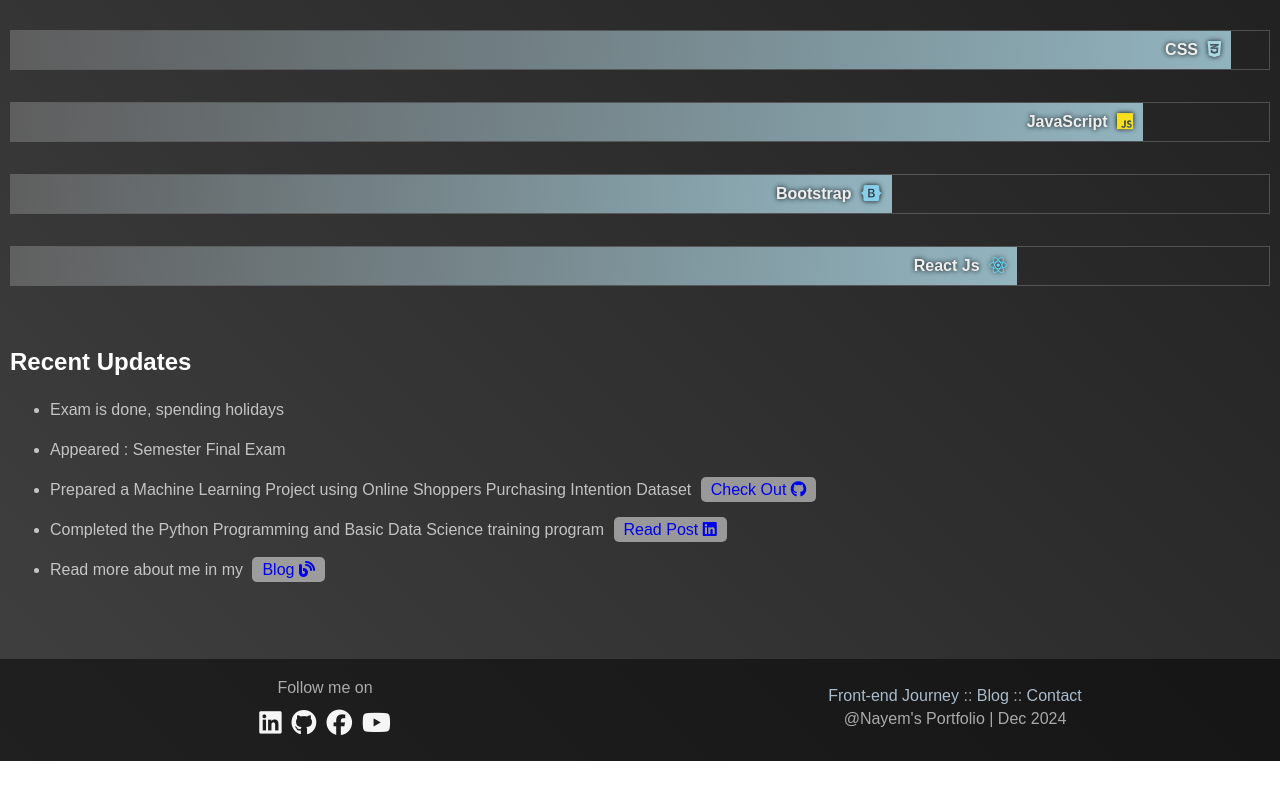
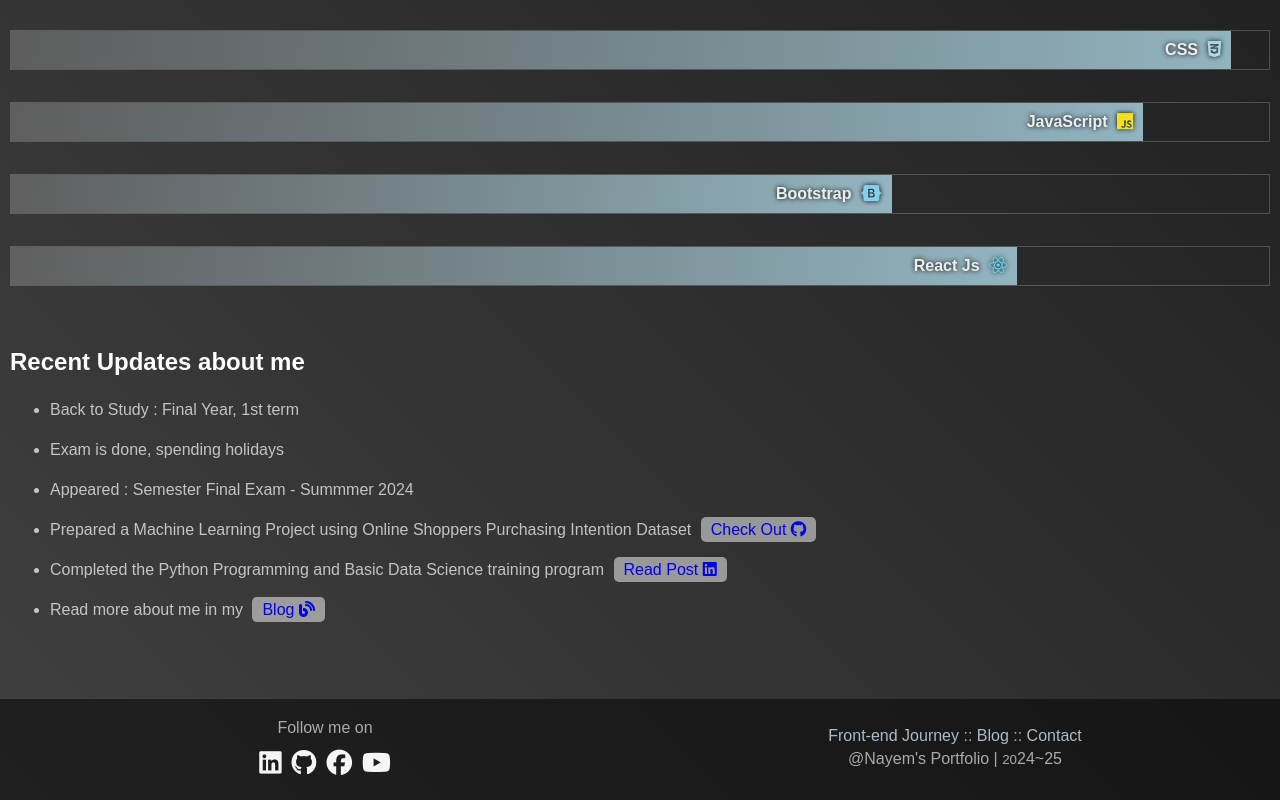
Before and after one commit to nayem-ahmedz/nayem-ahmed, a React (Create React App) app: page / in a window 1280 px wide. Shown: the part 1382-2182 px from the top of the page. Before the commit the page ends 2143 px from the top, so only its background shows below. Built offline with nearby package versions, Linux system fonts and the light colour scheme.

Commit message:
Updated Footer date-year, added animation in Service section

```diff
--- a/src/App.css
+++ b/src/App.css
@@ -131,7 +131,7 @@
     display: flex; gap: 1.5rem; flex-wrap: wrap;
 }
 .services-col{
-    background-color: rgba(0,0,0,0.35); flex: 1; padding: 30px 20px; border-radius: 10px; color: lightblue; position: relative;
+    background-color: rgba(0,0,0,0.35); flex: 1; padding: 30px 20px; border-radius: 10px; color: lightblue; position: relative; opacity: 0; animation-name: showUp; animation-duration: 1s; animation-timing-function: ease-in; animation-fill-mode: forwards;
 }
 .services-col > i{
     font-size: 2rem; color: orange;
@@ -150,6 +150,14 @@
 }
 .services-col > button:hover, .services-col > a:hover{
     opacity: 1;
+}
+@keyframes showUp {
+    from{
+        opacity: 0;
+    }
+    to{
+        opacity: 1.0;
+    }
 }
 
 /* Recent Updates */
--- a/src/comps/Footer.js
+++ b/src/comps/Footer.js
@@ -16,7 +16,7 @@
                     <p>
                         <a href="https://wev-dev.netlify.app/" title="Check out my Practice Tasks" target="_blank" rel="noopener noreferrer">Front-end Journey</a> :: <Link to="/pages/blog">Blog</Link> :: <Link to="/pages/contact">Contact</Link>
                     </p>
-                    <p>@Nayem's Portfolio | <span id="footer-date-update">Dec 2024</span></p>
+                    <p>@Nayem's Portfolio | <span id="footer-date-update"><small>20</small>24~25</span></p>
                 </div>
             </div>
         </footer>
--- a/src/comps/Home.js
+++ b/src/comps/Home.js
@@ -8,6 +8,15 @@
 
 function Home(){
     useEffect(() => {document.title = 'Nayem Ahmed | Front-end Web Developer'}, []);
+    // const job = 'Front-end Web Developer';
+    // const [displayedText, setDisText] = useState('');
+    // const [jobIndex, setJobIndex] = useState(0);
+    // useEffect(()=>{
+    //     if(jobIndex < job.length){
+    //         setDisText((prev) => prev + job[jobIndex]);
+    //         setJobIndex((prev) => prev + 1);
+    //     }
+    // }, [displayedText, jobIndex]);
     return(
         <>
             <section>
@@ -18,7 +27,8 @@
                     <div className="main-cont-right">
                         <p className="mcr-hey">Hey There, I am</p>
                         <h1 className="mcr-name">Nayem Ahmed</h1>
-                        <h3 className="mcr-rule">I am a <span id="mcr-rule-title">Front-end Web Developer</span></h3>
+                        <h3 className="mcr-rule">I am a <span id="mcr-rule-title"> Front-end Web Developer </span></h3>
+                        {/* { displayedText ? displayedText : 'Front-end Web Developer' } */}
                         <a href="/cv-nayem-ahmed.pdf" download="Nayem_Ahmed_CV.pdf" target="_blank" rel="noopener noreferrer" className="lets-talk">Download CV</a>
                         <Link to='/pages/contact' className='lets-talk'>Let's talk</Link>
                     </div>
--- a/src/comps/RecentUpdates.js
+++ b/src/comps/RecentUpdates.js
@@ -4,13 +4,16 @@
 function RecentUpdates(){
     return(
         <article className='wrapper recent-updates'>
-            <h1>Recent Updates</h1>
+            <h1>Recent Updates about me</h1>
             <ul className='recent-ul'>
+                <li>
+                    Back to Study : Final Year, 1st term
+                </li>
                 <li>
                     Exam is done, spending holidays
                 </li>
                 <li>
-                    Appeared : Semester Final Exam
+                    Appeared : Semester Final Exam - Summmer 2024
                 </li>
                 <li>
                     Prepared a Machine Learning Project using Online Shoppers Purchasing Intention Dataset <a href='https://github.com/nayem-ahmedz/ml-final-project' target='_blank' rel='noopener noreferrer'>Check Out <i className="fa-brands fa-github"></i> </a>
```
